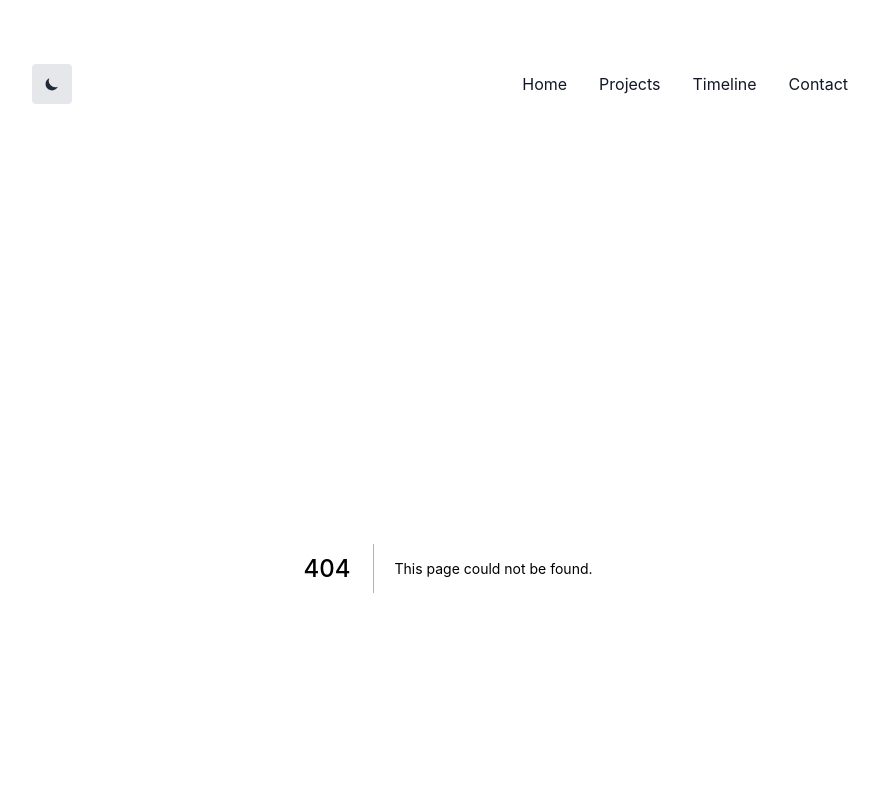
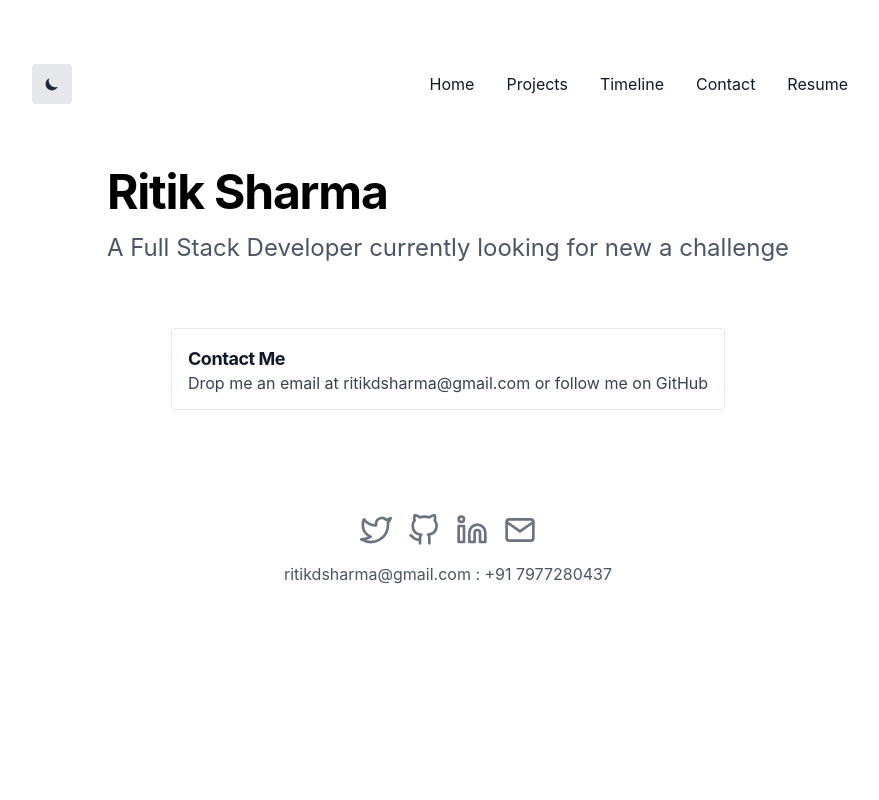
Before and after one commit to Ritik-Sharma38/ritiksharma, a Next.js app: page /contact in a window 1280 px wide. Before the commit this address had no page. Shown: the top 800 px of the page, without its empty margins (192-1071 px from the left). Built offline with nearby package versions, Linux system fonts and the light colour scheme; what @tailwindcss/typography would draw is missing.

Commit message:
🛠- timelineUpdate

```diff
--- a/components/Container.js
+++ b/components/Container.js
@@ -48,8 +48,11 @@ export default function Container({ children }) {
           <NextLink href="/timeline">
             <a className="p-1 sm:p-4 text-gray-900 dark:text-gray-100">Timeline</a>
           </NextLink>
-          <NextLink href="/about">
+          <NextLink href="/contact">
             <a className="p-1 sm:p-4 text-gray-900 dark:text-gray-100">Contact</a>
+          </NextLink>
+          <NextLink href="/0.pdf">
+            <a className="p-1 sm:p-4 text-gray-900 dark:text-gray-100">Resume</a>
           </NextLink>
         </div>
       </nav>
--- a/pages/MobApps.js
+++ b/pages/MobApps.js
@@ -21,7 +21,7 @@ export default function MobApps() {
 			<div className="flex flex-col justify-center items-start max-w-2xl">
 				<ProjectCard
 					title="CogAn-Friend"
-					description="A android and ios application for detecting user depression"
+					description="Android/iOS app for  "
 					href="/projects"
 					// icon="react2025"
 				/>
--- a/pages/WebApps.js
+++ b/pages/WebApps.js
@@ -1,9 +1,9 @@
 import { NextSeo } from 'next-seo';
-import ProjectCard from '../components/ProjectCard'
+import ProjectCard from '../components/ProjectCard';
 
 const url = 'https://ritikdsharma.vercel.app/projects';
 const title = 'Ritik Sharma';
-const description = 'Full Stack Engineer';
+const description = "Ritik Sharma's projects";
 
 export default function WebApps() {
 	return (
@@ -15,17 +15,23 @@ export default function WebApps() {
 				openGraph={{
 					url,
 					title,
-                    description
+					description,
 				}}
 			/>
 			<div className="flex flex-col justify-center items-start max-w-2xl mb-10">
 				<ProjectCard
+					title="Performance testing using Server-side-rendering"
+					description="A Blogging Website built using Next.js"
+					href="https://wdl-blog.vercel.app/"
+					// icon="nextjs"
+				/>
+                <ProjectCard
 					title="Moonlight & Sunshine"
-                    description="A blog website developed using next.js and Mysql database"
+					description="A Blog Website"
 					href="https://wdl-blog.vercel.app/"
 					// icon="nextjs"
 				/>
 			</div>
 		</>
-    )
+	);
 }
--- /dev/null
+++ b/pages/contact.js
@@ -0,0 +1,70 @@
+import { NextSeo } from 'next-seo';
+import ProjectCard from '../components/ProjectCard';
+
+const url = 'https://ritikdsharma.vercel.app/about';
+const title = 'Ritik Sharma';
+const description = "Ritik Sharma's contact";
+
+const ExternalLink = ({ href, children }) => (
+	<a
+		className="text-sm text-gray-500 hover:text-gray-600 transition"
+		target="_blank"
+		rel="noopener noreferrer"
+		href={href}
+	>
+		{children}
+	</a>
+);
+export default function About() {
+	return (
+		<>
+			<NextSeo
+				title={title}
+				description={description}
+				canonical={url}
+				openGraph={{
+					url,
+					title,
+					description,
+				}}
+			/>
+			<div className="flex flex-col justify-center items-start max-w-1xl mx-auto mb-16">
+				<h2 className="font-bold justify-left text-2xl md:text-5xl tracking-tight mb-4 dark:text-white">
+					Ritik Sharma
+				</h2>
+				<p className="text-2xl text-gray-600 dark:text-gray-400">
+					A Full Stack Developer currently looking for new a challenge
+					{/* , experienced in React.js, Next.js, React-native, Flutter, Google */}
+				</p>
+			</div>
+			<div className="flex flex-col justify-center items-start max-w-2xl mx-auto mb-16">
+				<h2 className="text-1xl text-gray-600 dark:text-gray-400 mb-10">
+					{/* <b>LANGUAGES: </b>
+					Python, Bash, Java, JavaScript, TypeScript, CSS3, SASS, C/C++, PHP
+					<br />
+					<b>FRAMEWORKS: </b>
+					React, Next.js, React Native, TensorFlow, Keras
+					<br />
+					<b>SOFTWARES: </b>
+					Visual Studio Code, Android Studio, Tableau, Weka
+					<br />
+					<b>DOMAIN: </b>
+					Mobile App Development, Website Development, Machine Learning, Deep Learning, Computer Vision
+					<br />
+					<b>CLOUD: </b>
+					React, Next.js, React Native, TensorFlow, Keras
+					<br />
+					<b>TOOLS: </b>
+					Node.js, MongoDB, Git, GitHub, LATEX */}
+
+					<ProjectCard
+						title="Contact Me"
+						description="
+                        Drop me an email at ritikdsharma@gmail.com or follow me on GitHub
+                        "
+					/>
+				</h2>
+			</div>
+		</>
+	);
+}
--- a/pages/index.js
+++ b/pages/index.js
@@ -1,11 +1,13 @@
 import About from './about';
 import Project from './projects';
 import Timeline from './timeline';
+import Skills from './skills';
 
 export default function Index() {
 	return (
 		<>
 			<About />
+			<Skills />
 			<Project />
 			<Timeline />
 		</>
--- a/pages/projects.js
+++ b/pages/projects.js
@@ -1,6 +1,7 @@
 import { NextSeo } from 'next-seo';
 import WebApps from './WebApps';
 import MobApps from './MobApps';
+import Skills from './skills';
 
 const url = 'https://ritikdsharma.vercel.app/projects';
 const title = 'Ritik Sharma';
@@ -21,33 +22,14 @@ export default function Project() {
 			/>
 			<div className="flex flex-col justify-center items-start max-w-2xl mx-auto mb-16">
 				{/* <h1 className="font-bold text-1xl md:text-5xl tracking-tight mb-4 dark:text-white">Experience</h1> */}
-				<h2 className="text-1xl text-gray-600 dark:text-gray-400 mb-10">
-					<b>LANGUAGES: </b>
-					Python, Bash, Java, JavaScript, TypeScript, CSS3, SASS, C/C++, PHP
-					<br />
-					<b>FRAMEWORKS: </b>
-					React, Next.js, React Native, TensorFlow, Keras
-					<br />
-					<b>SOFTWARES: </b>
-					Visual Studio Code, Android Studio, Tableau, Weka
-					<br />
-					<b>DOMAIN: </b>
-					Mobile App Development, Website Development, Machine Learning, Deep Learning, Computer Vision
-					<br />
-					<b>CLOUD: </b>
-					React, Next.js, React Native, TensorFlow, Keras
-					<br />
-					<b>TOOLS: </b>
-					Node.js, MongoDB, Git, GitHub, LATEX
-				</h2>
 				{/* <h2 className="text-1xl text-gray-600 dark:text-gray-400 mb-10">
-
 				</h2> */}
-				<h2 className="font-bold text-2xl tracking-tight mb-2 dark:text-white">Web application development</h2>
+				{/* <Skills /> */}
+				<h2 className="font-bold text-2xl tracking-tight mb-2 dark:text-white">Website Development</h2>
 				<h3 className="dark:text-gray-300 mb-5">React.js, Next.js</h3>
 				<WebApps />
 				<h2 className="font-bold text-2xl tracking-tight mb-2 dark:text-white">
-					Mobile Android/iOS Application Development
+					Cross-platform App Development
 				</h2>
 				<h3 className="dark:text-gray-300 mb-5">React-Native, Flutter</h3>
 				<MobApps />
@@ -55,3 +37,61 @@ export default function Project() {
 		</>
 	);
 }
+
+// import { NextSeo } from 'next-seo';
+// import WebApps from './WebApps';
+// import MobApps from './MobApps';
+
+// const url = 'https://ritikdsharma.vercel.app/projects';
+// const title = 'Ritik Sharma';
+// const description = 'Full Stack Engineer';
+
+// export default function Project() {
+// 	return (
+// 		<>
+// 			<NextSeo
+// 				title={title}
+// 				description={description}
+// 				canonical={url}
+// 				openGraph={{
+// 					url,
+// 					title,
+// 					description,
+// 				}}
+// 			/>
+// 			<div className="flex flex-col justify-center items-start max-w-2xl mx-auto mb-16">
+// 				{/* <h1 className="font-bold text-1xl md:text-5xl tracking-tight mb-4 dark:text-white">Experience</h1> */}
+// 				<h2 className="text-1xl text-gray-600 dark:text-gray-400 mb-10">
+// 					<b>LANGUAGES: </b>
+// 					Python, Bash, Java, JavaScript, TypeScript, CSS3, SASS, C/C++, PHP
+// 					<br />
+// 					<b>FRAMEWORKS: </b>
+// 					React, Next.js, React Native, TensorFlow, Keras
+// 					<br />
+// 					<b>SOFTWARES: </b>
+// 					Visual Studio Code, Android Studio, Tableau, Weka
+// 					<br />
+// 					<b>DOMAIN: </b>
+// 					Mobile App Development, Website Development, Machine Learning, Deep Learning, Computer Vision
+// 					<br />
+// 					<b>CLOUD: </b>
+// 					React, Next.js, React Native, TensorFlow, Keras
+// 					<br />
+// 					<b>TOOLS: </b>
+// 					Node.js, MongoDB, Git, GitHub, LATEX
+// 				</h2>
+// 				{/* <h2 className="text-1xl text-gray-600 dark:text-gray-400 mb-10">
+
+// 				</h2> */}
+// 				<h2 className="font-bold text-2xl tracking-tight mb-2 dark:text-white">Web application development</h2>
+// 				<h3 className="dark:text-gray-300 mb-5">React.js, Next.js</h3>
+// 				<WebApps />
+// 				<h2 className="font-bold text-2xl tracking-tight mb-2 dark:text-white">
+// 					Mobile Android/iOS Application Development
+// 				</h2>
+// 				<h3 className="dark:text-gray-300 mb-5">React-Native, Flutter</h3>
+// 				<MobApps />
+// 			</div>
+// 		</>
+// 	);
+// }
--- /dev/null
+++ b/pages/skills.js
@@ -0,0 +1,45 @@
+import { NextSeo } from 'next-seo';
+import WebApps from './WebApps';
+import MobApps from './MobApps';
+
+const url = 'https://ritikdsharma.vercel.app/projects';
+const title = 'Ritik Sharma';
+const description = 'Full Stack Engineer';
+
+export default function Skills() {
+	return (
+		<>
+			<NextSeo
+				title={title}
+				description={description}
+				canonical={url}
+				openGraph={{
+					url,
+					title,
+					description,
+				}}
+			/>
+			<div className="flex flex-col justify-center items-start max-w-2xl mx-auto mb-16">
+				<h2 className="text-1xl text-gray-600 dark:text-gray-400 mb-10">
+					<b>LANGUAGES: </b>
+					Python, Bash, Java, JavaScript, TypeScript, CSS3, SASS, C/C++, PHP
+					<br />
+					<b>FRAMEWORKS: </b>
+					React, Next.js, React Native, TensorFlow, Keras
+					<br />
+					<b>SOFTWARES: </b>
+					Visual Studio Code, Android Studio, Tableau, Weka
+					<br />
+					<b>DOMAIN: </b>
+					Mobile App Development, Website Development, Machine Learning, Deep Learning, Computer Vision
+					<br />
+					<b>CLOUD: </b>
+					React, Next.js, React Native, TensorFlow, Keras
+					<br />
+					<b>TOOLS: </b>
+					Node.js, MongoDB, Git, GitHub, LATEX
+				</h2>
+			</div>
+		</>
+	);
+}
```
Also changed, not shown: 1 other file (tests, documents, lock files or other folders). Lines whose indentation alone changed are shown as unchanged.
